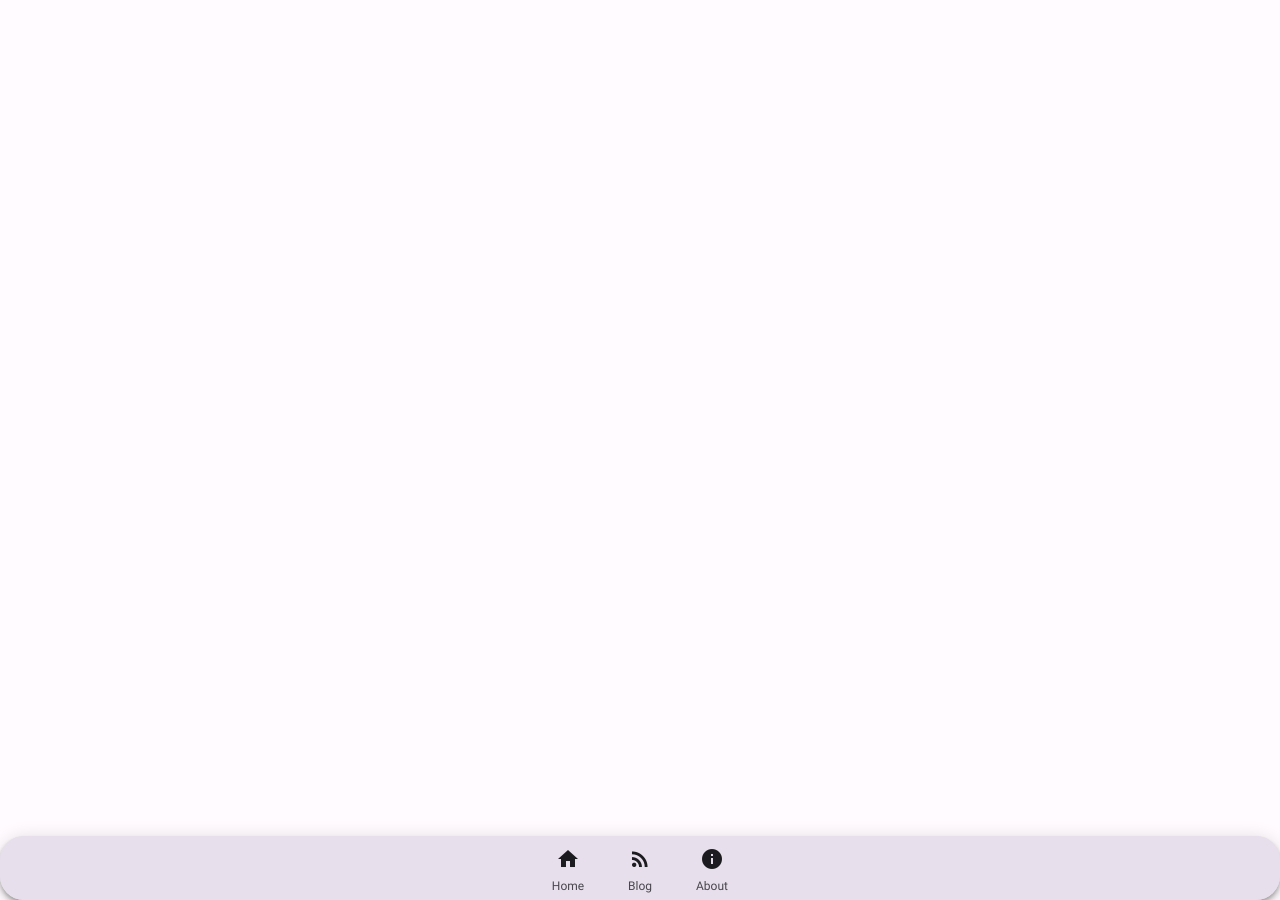
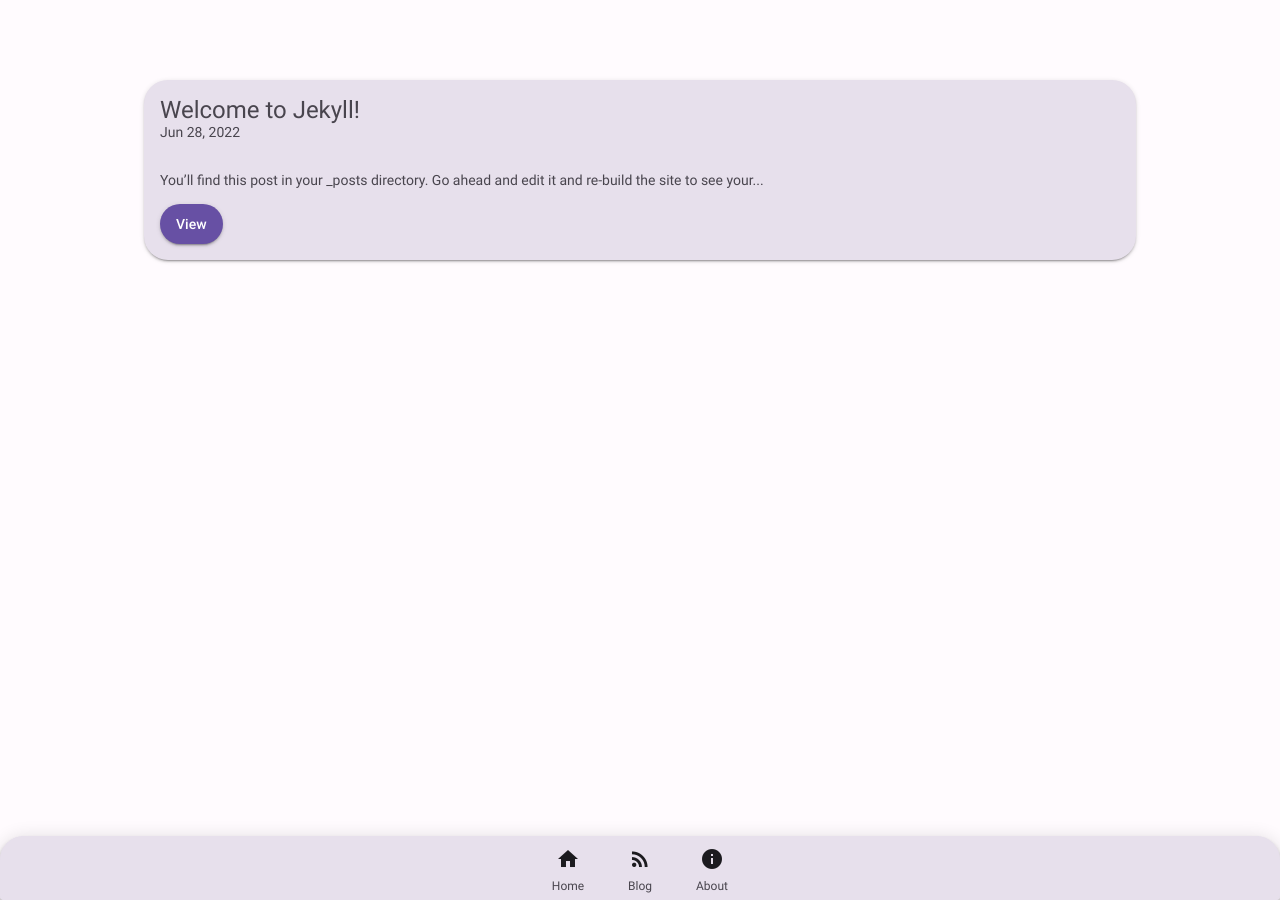
Before and after one commit to TeaHouseLab/paper-next, a Jekyll site: the page built from pages/blog.html, in a window 1280 px wide. Built offline with Jekyll 4.4.1, drawn with Linux system fonts in a browser that asks for light colours.

Commit message:
Functional now

```diff
--- a/_config.yml
+++ b/_config.yml
@@ -29,8 +29,7 @@ url: "" # the base hostname & protocol for your site, e.g. http://example.com
 twitter_username: jekyllrb
 github_username:  jekyll
 
-# Build settings
-theme: minima
+css: teal
 plugins:
   - jekyll-feed
 
--- a/_includes/navbar.html
+++ b/_includes/navbar.html
@@ -1,4 +1,4 @@
-<div class="menu bottom round">
+<div class="menu bottom top-round">
     <a href="/">
         <i>home</i>
         Home
--- a/pages/about.html
+++ b/pages/about.html
@@ -6,9 +6,9 @@ permalink: /pages/about
 <div class="container">
     <article class="round">
         <h5>Paper-next on Hairpin@build1<h5>
-                <button class="extend square round extra">
+                <a class="button extend square round extra" href="https://github.com/TeaHouseLab/paper-next">
                     <i>add</i>
                     <span>Know more at the github page!</span>
-                </button>
+                </a>
     </article>
 </div>
--- a/pages/blog.html
+++ b/pages/blog.html
@@ -3,3 +3,26 @@ layout: default
 title: Blog
 permalink: /pages/blog
 ---
+<div class="container">
+    {% for post in site.posts %}
+    {% if post.hidden != true %}
+    <article class="no-padding round">
+        {% if post.cover %}
+        <img src="{{ post.cover }}" class="responsive small top-round" />
+</div>
+{% endif %}
+<div class="padding">
+    <h5 class="no-margin">{{ post.title }}</h5>
+    <div>{{ post.date | date: "%b %-d, %Y" }}{% if post.author %} • {{ post.author }}{% endif %}{% if post.meta %} •
+        {{ post.meta }}{% endif %}</p>
+        <br>
+        <p>{{ post.content | strip_html | truncatewords: 20}}
+    </div>
+    <nav>
+        <a href="{{ post.url | prepend: site.baseurl }}" class="button round">View</a>
+    </nav>
+</div>
+</article>
+{% endif %}
+{% endfor %}
+</div>
```
Also changed, not shown: _layouts/post.html (added, +29 -0 lines), about.markdown (deleted, +0 -18 lines).
